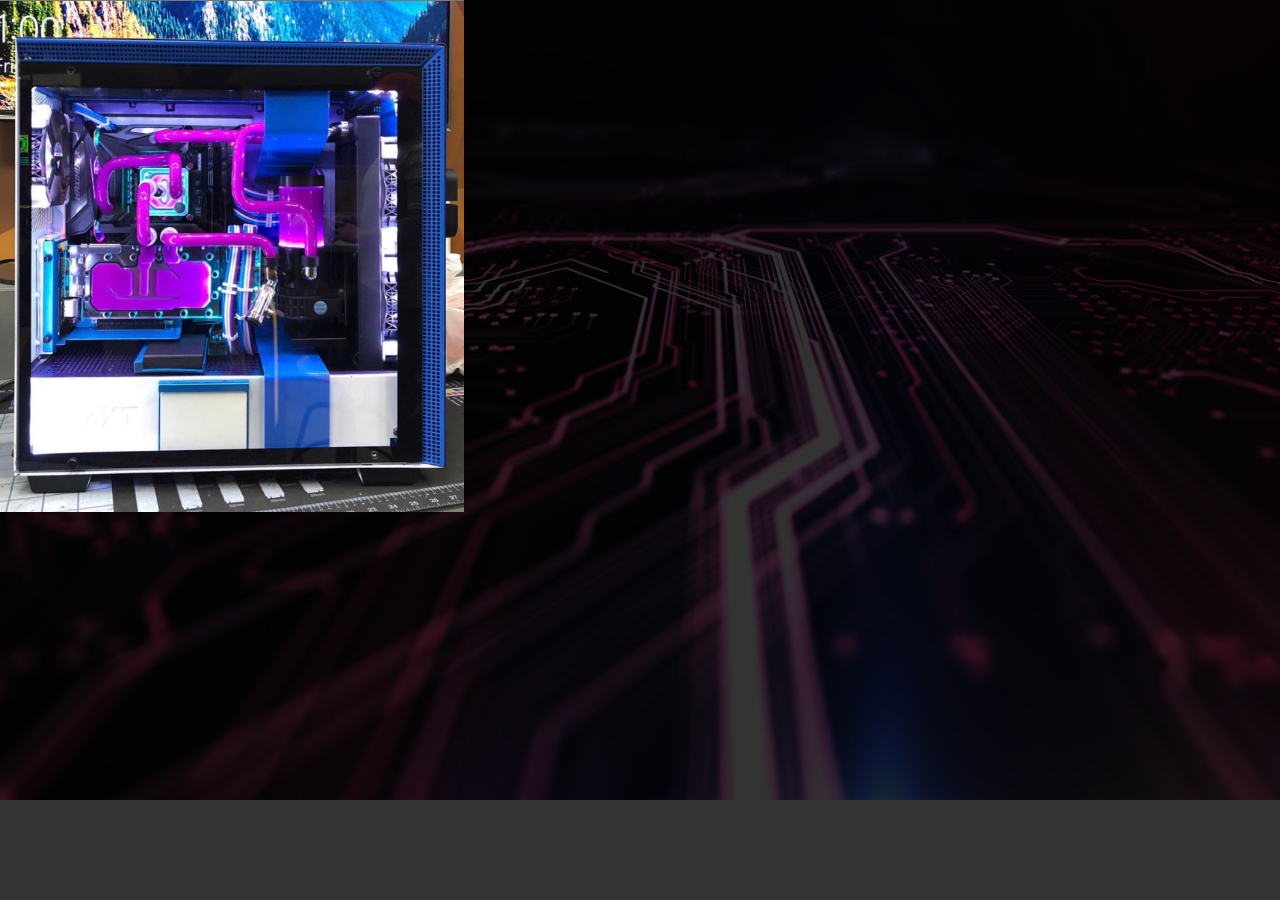
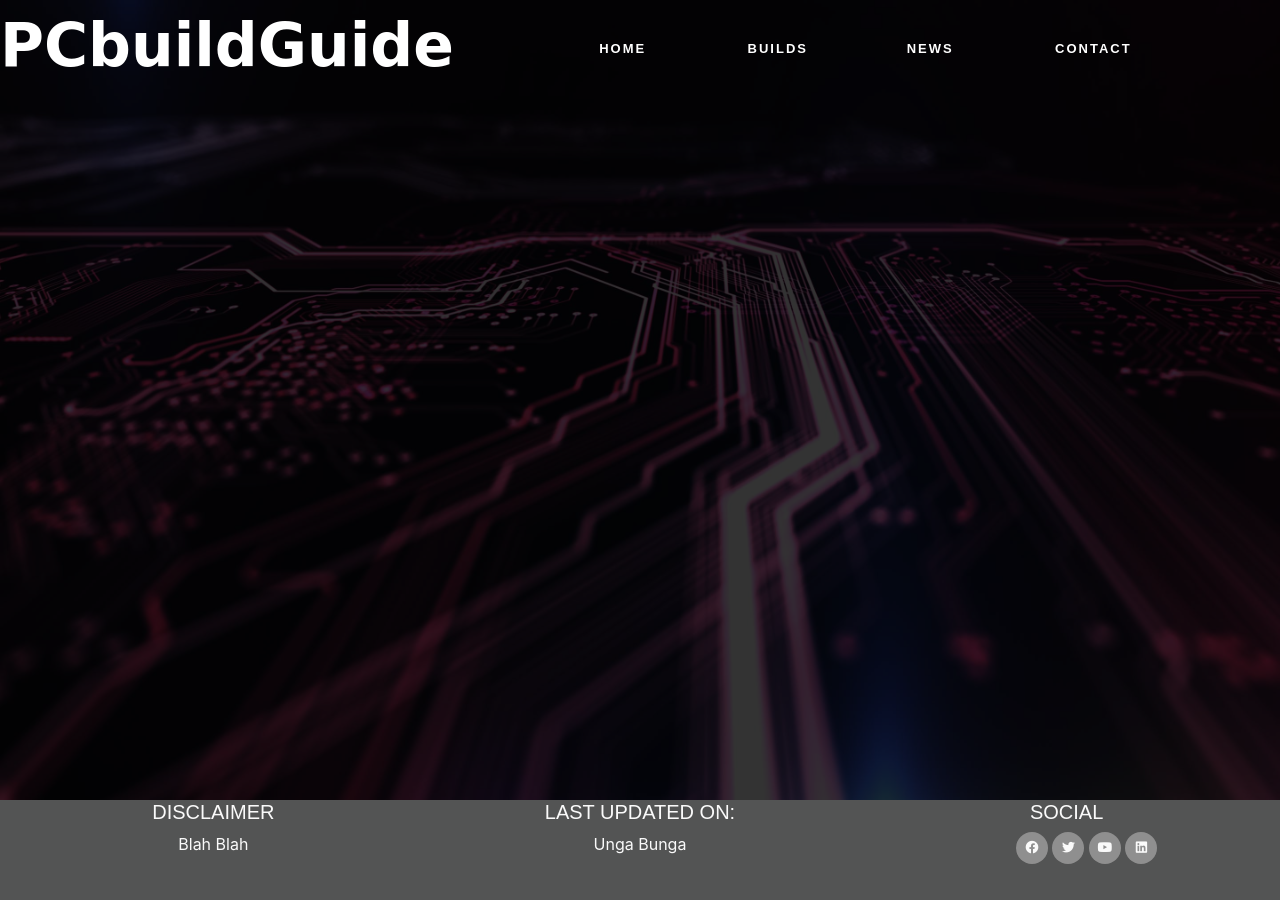
Before and after one commit to Code-Institute-Submissions/PCbuildGuide, a plain HTML site: page builds.html in a window 1280 px wide. Before the commit the page ends 800 px from the top, so only its background shows below. Drawn offline with nearby package versions, Linux system fonts and the light colour scheme; a web font is replaced by a local one.

Commit message:
First iteration of home page complete

```diff
--- a/assets/css/builds.css
+++ /dev/null
@@ -1,27 +0,0 @@
-body {
-    background: rgba(0,0,0, 0.8);
-    background-image: url("../images/landing.jpg");
-    background-blend-mode: overlay;
-    background-size: cover;
-    background-attachment: fixed;
-}
-.carousel-item {
-    height: 32rem;
-    width: 29rem;
-    background: #777;
-    text-align: center;
-}
-
-.carousel-item.PC1{
-    background-image: url("../images/PC1.jpg");
-    background-position: center;
-    background-repeat: no-repeat;
-    background-size: contain;
-}
-
-.carousel-item.PC2{
-    background-image: url("../images/PC2.jpg");
-    background-position: center;
-    background-repeat: no-repeat;
-    background-size: contain;
-}
--- a/assets/css/landing.css
+++ b/assets/css/style.css
@@ -1,4 +1,87 @@
 @import url('https://fonts.googleapis.com/css2?family=Goldman&display=swap');
+
+/*  ---------------------------------------------------------  Header  */
+
+/*  Logo    */
+
+.logo {
+    margin: 0;
+    padding: 0;
+    width:100%;
+    position: absolute;
+}
+
+.logo p {
+    font-family: 'Goldman', cursive;
+    color: white;
+    font-size: 60px;
+    font-weight: 600;
+}
+
+/*  Navbar   */
+
+
+.list-inline-item:not(:last-child) {
+    margin: 0;
+}
+
+.menucontainer {
+    font-size: 0;
+}
+
+.navbar {
+    padding: 0;
+    margin: 0;
+}
+
+#nav li {
+    font-size: 14px;
+    padding-left: 6vh;
+    padding-right: 6vh;
+}
+
+/*  Menu Items  */
+
+.menuitem {
+    height: 100px;
+    text-align: center;
+    padding: 0;
+}
+
+.menuitem a {
+    display: block;
+    padding-top: 37px;
+    width: 100%;
+    text-decoration: none;
+    color: white;
+    height: 80px;
+    transition-duration: 0.4s;
+}
+
+.menuitem span {
+    font-family: 'Montserrat', sans-serif;
+    text-align: center;
+    text-transform: uppercase;
+    font-size: 13px;
+    font-weight: 600;
+    letter-spacing: 2px;
+    transition-duration: 0.4s;
+    width: 100%;
+}
+
+.menuitem span:hover {
+    color: purple;
+}
+
+.menuitem:hover {
+    border-bottom: 2px solid purple;
+    border-radius: 70px;
+    transition-duration: 0.6s;
+}
+
+/* --------------------------- Section */
+
+/*  Callout */
 
 .callout {
     background: rgba(0,0,0, 0.8);
@@ -24,6 +107,8 @@
     margin-bottom: 50px;
 }
 
+/*  Callout button  */
+
 .btn {
     border: 5px solid purple;
     border-radius: 30px;
@@ -39,6 +124,8 @@
     border-color: #fafafa;
 }
 
+/*  Footer  */
+
 footer {
     background-color: #535454;
     color: #fafafa;
@@ -46,6 +133,9 @@ footer {
     margin: 0;
     text-align: center;
 }
+
+/*  Text adjustments    */
+
 .uppercase {
     text-transform: uppercase;
 }
@@ -55,6 +145,8 @@ footer {
     font-weight: 300;
     color: #fafafa;
 }
+
+/*  Footer>> Social links   */
 
 .social-links {
     padding-bottom: 15px;
--- a/builds.html
+++ b/builds.html
@@ -1,44 +1,84 @@
 <!DOCTYPE html>
 <html lang="en">
+
 <head>
 	<meta charset="UTF-8" />
 	<meta name="viewport" content="width=device-width, initial-scale=1.0" />
-    <link
-      rel="stylesheet"
-      href="https://cdn.jsdelivr.net/npm/bootstrap@4.5.3/dist/css/bootstrap.min.css"
-      integrity="sha384-TX8t27EcRE3e/ihU7zmQxVncDAy5uIKz4rEkgIXeMed4M0jlfIDPvg6uqKI2xXr2"
-      crossorigin="anonymous"
-    />
-    <link
-      rel="stylesheet"
-      href="https://use.fontawesome.com/releases/v5.15.1/css/all.css"
-      integrity="sha384-vp86vTRFVJgpjF9jiIGPEEqYqlDwgyBgEF109VFjmqGmIY/Y4HV4d3Gp2irVfcrp"
-      crossorigin="anonymous"
-    />
-    <link rel="stylesheet" href="assets/css/builds.css" type="text/css" />
-    <script
-      src="https://code.jquery.com/jquery-3.5.1.slim.min.js"
-      integrity="sha384-DfXdz2htPH0lsSSs5nCTpuj/zy4C+OGpamoFVy38MVBnE+IbbVYUew+OrCXaRkfj"
-      crossorigin="anonymous"
-    ></script>
-    <script
-      src="https://cdn.jsdelivr.net/npm/bootstrap@4.5.3/dist/js/bootstrap.bundle.min.js"
-      integrity="sha384-ho+j7jyWK8fNQe+A12Hb8AhRq26LrZ/JpcUGGOn+Y7RsweNrtN/tE3MoK7ZeZDyx"
-      crossorigin="anonymous"
-    ></script>
+	<link rel="stylesheet" href="https://cdn.jsdelivr.net/npm/bootstrap@4.5.3/dist/css/bootstrap.min.css"
+		integrity="sha384-TX8t27EcRE3e/ihU7zmQxVncDAy5uIKz4rEkgIXeMed4M0jlfIDPvg6uqKI2xXr2" crossorigin="anonymous" />
+	<link rel="stylesheet" href="https://use.fontawesome.com/releases/v5.15.1/css/all.css"
+		integrity="sha384-vp86vTRFVJgpjF9jiIGPEEqYqlDwgyBgEF109VFjmqGmIY/Y4HV4d3Gp2irVfcrp" crossorigin="anonymous" />
+	<link rel="stylesheet" href="assets/css/style.css" type="text/css" />
 	<title>PC Build Guide</title>
 </head>
 
 <body>
-    <div id="1Carousel" class="carousel slide carousel-fade" data-ride="carousel">
-      <div class="carousel-inner">
-        <div class="carousel-item PC1 active">
+	<header>
+		<div class="row no-gutters logo">
+			<div class="col-sm-4 d-none d-lg-block logo">
+				<p>PCbuildGuide</p>
 			</div>
-        <div class="carousel-item PC2">
+			<div class="col-12 col-sm-8 navbar navbar-nav ml-auto">
+				<ul id="nav" class="list-inline menucontainer">
+					<li class="col-6 col-sm-3 list-inline-item menuitem">
+						<a href="index.html"><span>Home</span></a>
+					</li>
+					<li class="col-6 col-sm-3 list-inline-item menuitem">
+						<a href="builds.html"><span>Builds</span></a>
+					</li>
+					<li class="col-6 col-sm-3 list-inline-item menuitem">
+						<a href="#"><span>News</span></a>
+					</li>
+					<li class="col-6 col-sm-3 list-inline-item menuitem">
+						<a class="contactbutton" href="#"><span>Contact</span></a>
+					</li>
+				</ul>
 			</div>
 		</div>
+	</header>
+<section class="container-fluid callout">
+</section>
+<footer class="container-fluid">
+	<div class="row">
+		<div class="col-sm-4">
+			<h5 class="uppercase general-sub">Disclaimer</h5>
+			<p class="inline-block">Blah Blah</p>
 		</div>
+		<div class="col-sm-4">
+			<h5 class="uppercase general-sub">Last updated on:</h5>
+			<p class="inline-block">Unga Bunga</p>
+		</div>
+		<div class="col-sm-4">
+			<h5 class="uppercase general-sub">Social</h5>
+			<ul class="social-links inline-list">
+				<li class="list-inline-item">
+					<a target="_blank" href="#">
+						<i class="fab fa-facebook" aria-hidden="true"></i>
+						<span class="sr-only">Facebook</span>
+					</a>
+				</li>
+				<li class="list-inline-item">
+					<a target="_blank" href="#">
+						<i class="fab fa-twitter" aria-hidden="true"></i>
+						<span class="sr-only">Twitter</span>
+					</a>
+				</li>
+				<li class="list-inline-item">
+					<a target="_blank" href="#">
+						<i class="fab fa-youtube" aria-hidden="true"></i>
+						<span class="sr-only">YouTube</span>
+					</a>
+				</li>
+				<li class="list-inline-item">
+					<a target="_blank" href="#">
+						<i class="fab fa-linkedin" aria-hidden="true"></i>
+						<span class="sr-only">LinkedIn</span>
+					</a>
+				</li>
+			</ul>
+		</div>
+	</div>
+</footer>
+</body>
 
-
-  </body>
 </html>
```
Also changed, not shown: index.html (+31 -8 lines), assets/images/PC1.jpg (deleted), assets/images/PC2.jpg (deleted), assets/images/PC3.jpg (deleted). Lines whose indentation alone changed are shown as unchanged.
